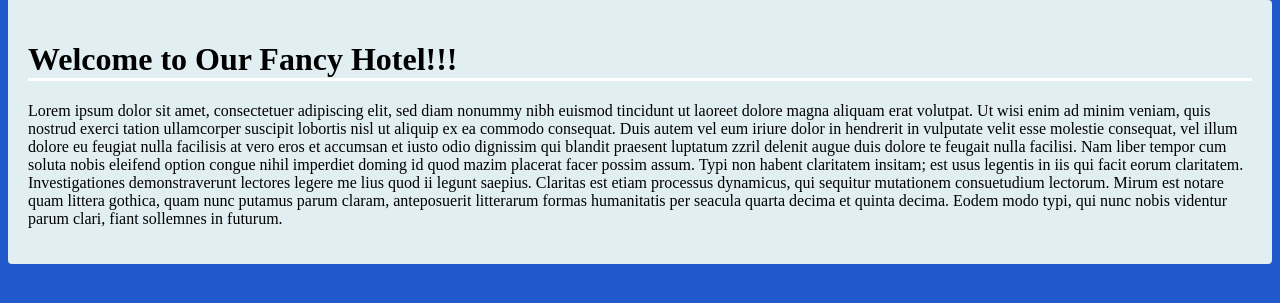
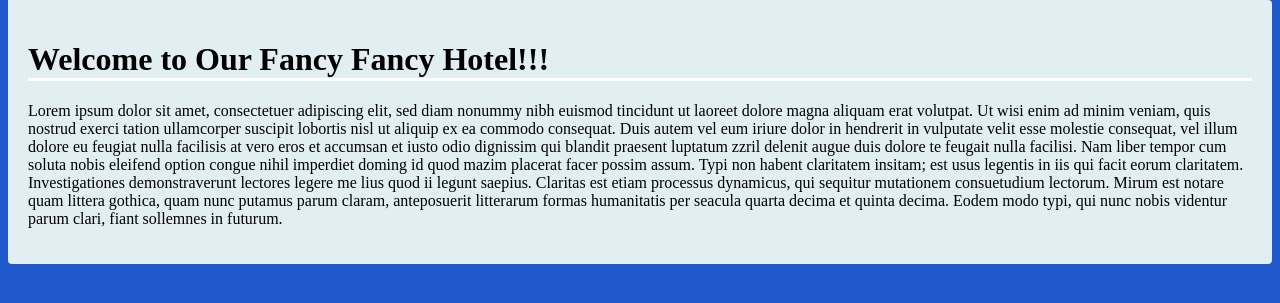
Before and after one commit to tfarmer4/HotelReservation, a PHP site: page / in a window 1280 px wide. Shown: the part 163-466 px from the top of the page. Run offline with PHP 8.4, Linux system fonts and the light colour scheme.

Commit message:
Saeed is an expert :)

```diff
--- a/index.php
+++ b/index.php
@@ -9,7 +9,7 @@
 <body>
 <?php include("header.php"); ?>
 <div id="main">
-<h1>Welcome to Our Fancy Hotel!!!</h1>
+<h1>Welcome to Our Fancy Fancy Hotel!!!</h1>
 <p>Lorem ipsum dolor sit amet, consectetuer adipiscing elit, sed diam nonummy nibh euismod tincidunt ut laoreet dolore magna aliquam erat volutpat. Ut wisi enim ad minim veniam, quis nostrud exerci tation ullamcorper suscipit lobortis nisl ut aliquip ex ea commodo consequat. Duis autem vel eum iriure dolor in hendrerit in vulputate velit esse molestie consequat, vel illum dolore eu feugiat nulla facilisis at vero eros et accumsan et iusto odio dignissim qui blandit praesent luptatum zzril delenit augue duis dolore te feugait nulla facilisi. Nam liber tempor cum soluta nobis eleifend option congue nihil imperdiet doming id quod mazim placerat facer possim assum. Typi non habent claritatem insitam; est usus legentis in iis qui facit eorum claritatem. Investigationes demonstraverunt lectores legere me lius quod ii legunt saepius. Claritas est etiam processus dynamicus, qui sequitur mutationem consuetudium lectorum. Mirum est notare quam littera gothica, quam nunc putamus parum claram, anteposuerit litterarum formas humanitatis per seacula quarta decima et quinta decima. Eodem modo typi, qui nunc nobis videntur parum clari, fiant sollemnes in futurum.</p>
 </div>
 </body>
```
